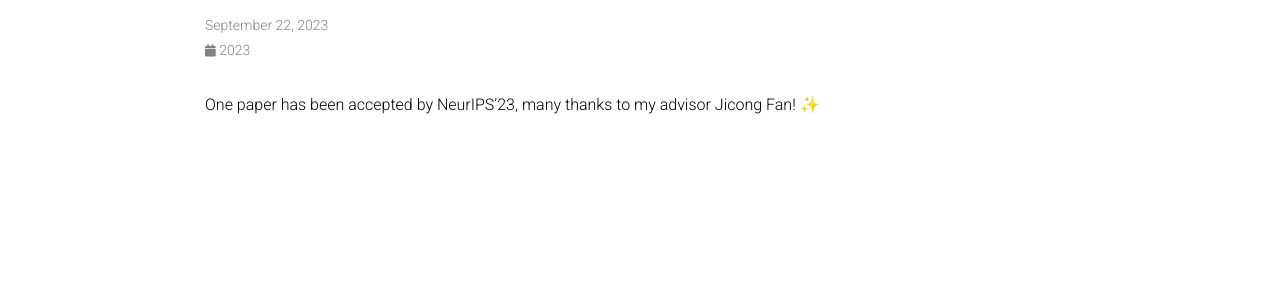
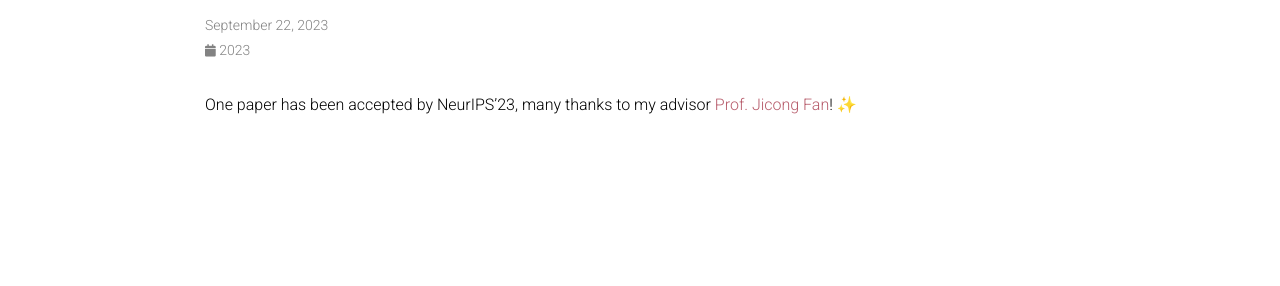
Before and after one commit to huangsuj/huangsuj.github.io, a Jekyll site: the page built from _news/news_20230922.md, in a window 1280 px wide. Shown: the part 146-432 px from the top of the page. Built offline with Jekyll 4.4.1, drawn with Linux system fonts in a browser that asks for light colours; emoji names are drawn with the system emoji font; comment, search, counter and statistics services are not loaded; a style sheet for code colours, icons or effects is not loaded.

Commit message:
Update news_20230922.md

```diff
--- a/_news/news_20230922.md
+++ b/_news/news_20230922.md
@@ -4,4 +4,4 @@ date: 2023-9-22 15:59:00-0400
 inline: true
 ---
 
-One paper has been accepted by NeurIPS'23, many thanks to my advisor Jicong Fan! :sparkles:
+One paper has been accepted by NeurIPS'23, many thanks to my advisor [Prof. Jicong Fan](https://jicongfan.github.io/)! :sparkles:
```
